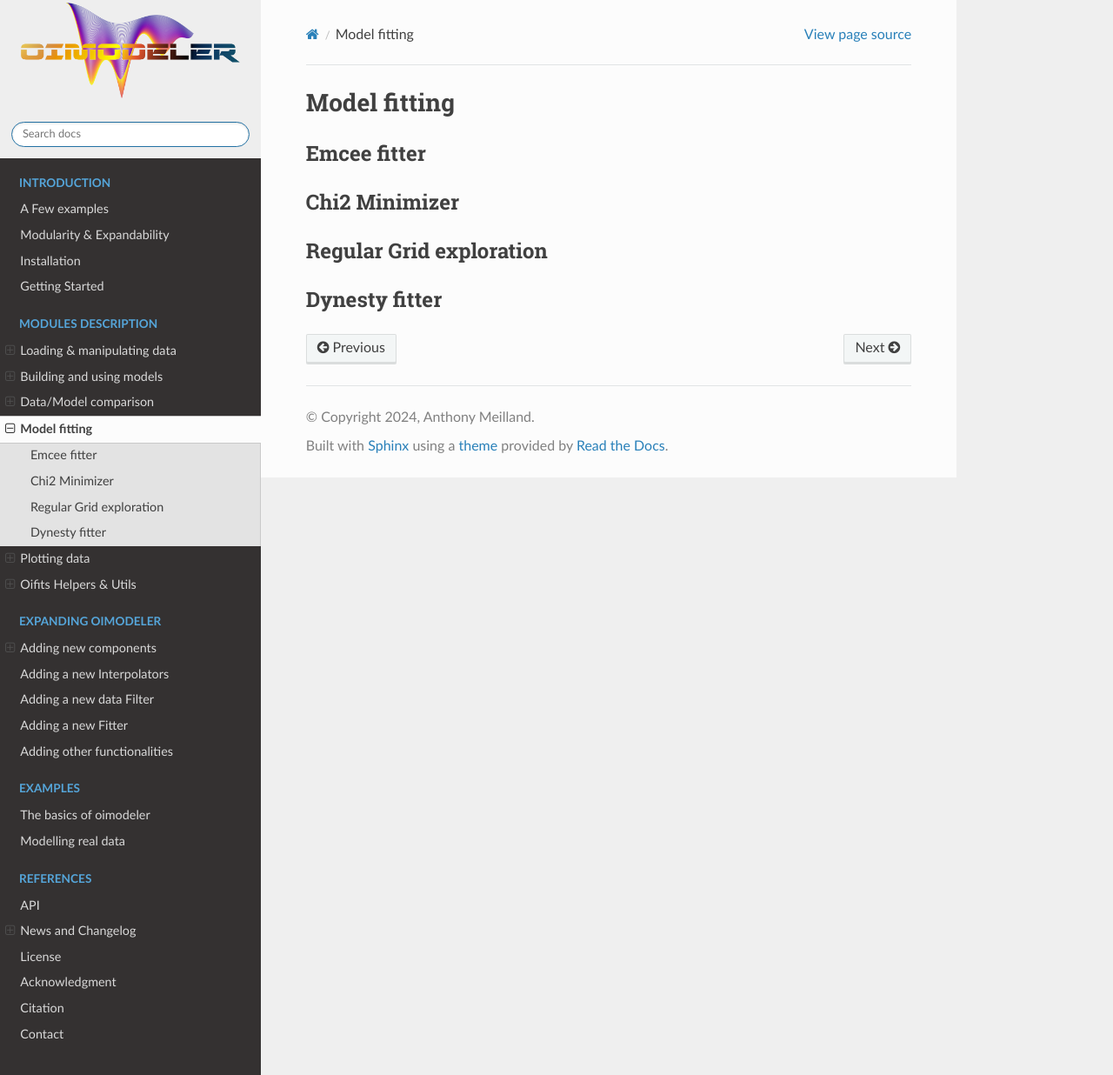
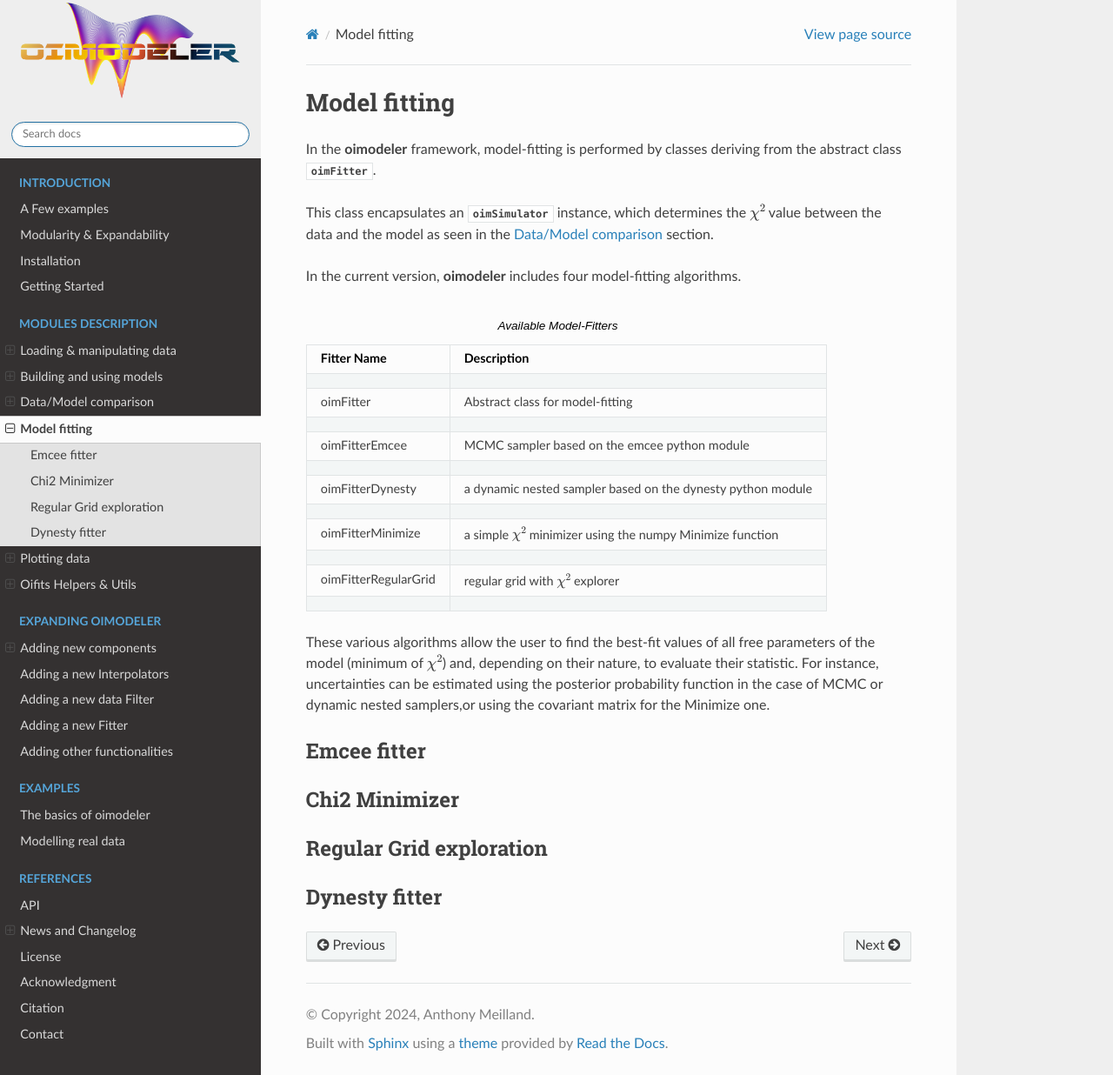
Before and after one commit to oimodeler/oimodeler, a Sphinx documentation site: the page built from newdocs/source/fitter.rst, in a window 1280 px wide and 1236 px high. Shown: the whole window at 87% size. Built offline with Sphinx 7.4.7 and the Read the Docs theme 3.1.0, drawn with Linux system fonts in a browser that asks for light colours; pages that are not in the unit, such as notebooks, are missing from menus.

Commit message:
update newdoc

```diff
--- a/newdocs/source/fitter.rst
+++ b/newdocs/source/fitter.rst
@@ -2,6 +2,29 @@
 
 Model fitting
 =============
+
+In the **oimodeler** framework, model-fitting is performed by classes deriving from the abstract class
+:func:`oimFitter <oimodeler.oimFitter.oimFitter>`.
+
+
+This class encapsulates an :func:`oimSimulator <oimodeler.oimSimulator.oimSimulator>` instance, which determines
+the :math:`\chi^2` value between the data and the model as seen in the :ref:`simulator` section.
+
+In the current version, **oimodeler** includes four model-fitting algorithms.
+
+.. csv-table:: Available Model-Fitters
+   :file: table_fitters.csv
+   :header-rows: 1
+   :delim: |
+   :widths: auto
+
+
+These various algorithms allow the user to find the best-fit values of all free parameters of the model
+(minimum of :math:`\chi^2`) and, depending on their nature, to evaluate their statistic. For instance, uncertainties can
+be estimated using the posterior probability function in the case of MCMC or dynamic nested samplers,or using the
+covariant matrix for the Minimize one.
+
+
 
 Emcee fitter
 ------------
--- a/newdocs/source/table_fitters.csv
+++ b/newdocs/source/table_fitters.csv
@@ -1,11 +1,11 @@
-Fitter Name|Short description|Keywords
+Fitter Name|Description
 
-oimFitter
+oimFitter|Abstract class for model-fitting
 
-oimFitterEmcee
+oimFitterEmcee|MCMC sampler based on the emcee python module
 
-oimFitterDynesty
+oimFitterDynesty|a dynamic nested sampler based on the dynesty python module
 
-oimFitterMinimize
+oimFitterMinimize|a simple :math:`\chi^2` minimizer using the numpy Minimize function
 
-oimFitterRegularGrid
+oimFitterRegularGrid| regular grid with :math:`\chi^2` explorer
```
Also changed, not shown: newdocs/source/simulator.rst (+4 -9 lines).
